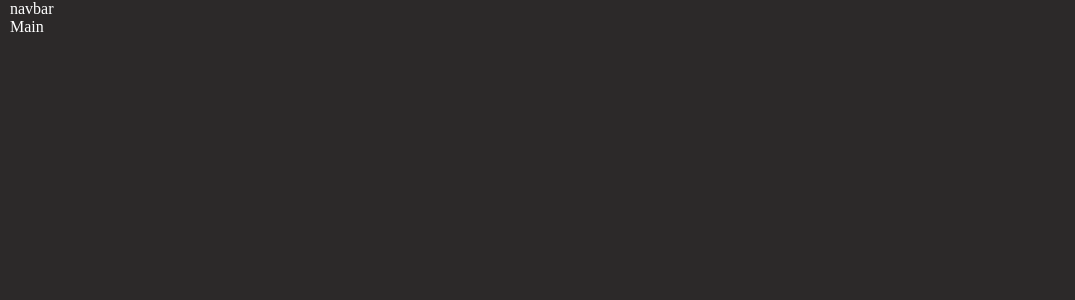
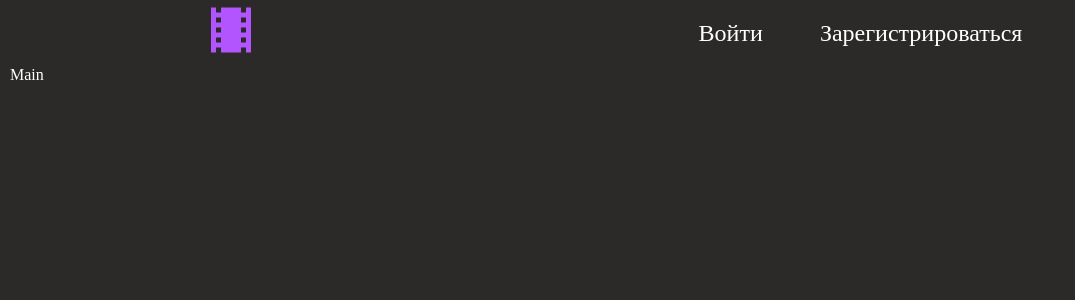
Before and after one commit to Valery-Abmetka/kinopoisk-for-aston, a React (Vite) app: page / in a window 1280 px wide. Shown: the top 300 px of the page, without its empty margins (0-1075 px from the left). Built offline with nearby package versions, Linux system fonts and the light colour scheme.

Commit message:
feat: added Navbar

```diff
--- a/src/widgest/Navbar/ui/Navbar.module.css
+++ b/src/widgest/Navbar/ui/Navbar.module.css
@@ -0,0 +1,23 @@
+.navBar {
+  display: flex;
+  justify-content: space-around;
+}
+
+.link {
+  color: #fff;
+  font-size: x-large;
+}
+
+.icon {
+  height: 60px;
+  width: 60px;
+}
+.active {
+  color: rgb(178, 85, 255);
+}
+.navBarLinks {
+  width: 438px;
+  display: flex;
+  align-items: center;
+  justify-content: space-evenly;
+}
--- a/src/widgest/Navbar/ui/Navbar.tsx
+++ b/src/widgest/Navbar/ui/Navbar.tsx
@@ -1,3 +1,70 @@
+import { NavLink } from "react-router-dom";
+import styles from "./Navbar.module.css";
+import cn from "classnames";
+import { MdLocalMovies as HomeIcon } from "react-icons/md";
+
 export function Navbar() {
-  return <h2>navbar</h2>;
+  return (
+    <nav className={styles.navBar}>
+      <NavLink
+        className={({ isActive }) =>
+          cn(styles.link, {
+            [styles.active]: isActive,
+          })
+        }
+        to="/"
+      >
+        <HomeIcon className={styles.icon} />
+      </NavLink>
+      <div className={styles.navBarLinks}>
+        <NavLink
+          className={({ isActive }) =>
+            cn(styles.link, {
+              [styles.active]: isActive,
+            })
+          }
+          to="/signin"
+        >
+          Войти
+        </NavLink>
+        <NavLink
+          className={({ isActive }) =>
+            cn(styles.link, {
+              [styles.active]: isActive,
+            })
+          }
+          to="/signup"
+        >
+          Зарегистрироваться
+        </NavLink>
+      </div>
+    </nav>
+  );
 }
+//добавить когда зашел Пользователь
+//  <NavLink
+//     className={({ isActive }) =>
+//       cn(
+//         styles.link,
+//         {
+//           [styles.active]: isActive,
+//         },
+//       )
+//     }
+//     to="/favorites"
+//   >
+//     Favorites
+//   </NavLink>
+//   <NavLink
+//     className={({ isActive }) =>
+//       cn(
+//         styles.link,
+//         {
+//           [styles.active]: isActive,
+//         },
+//       )
+//     }
+//     to="/history"
+//   >
+//     History
+//   </NavLink>
```
